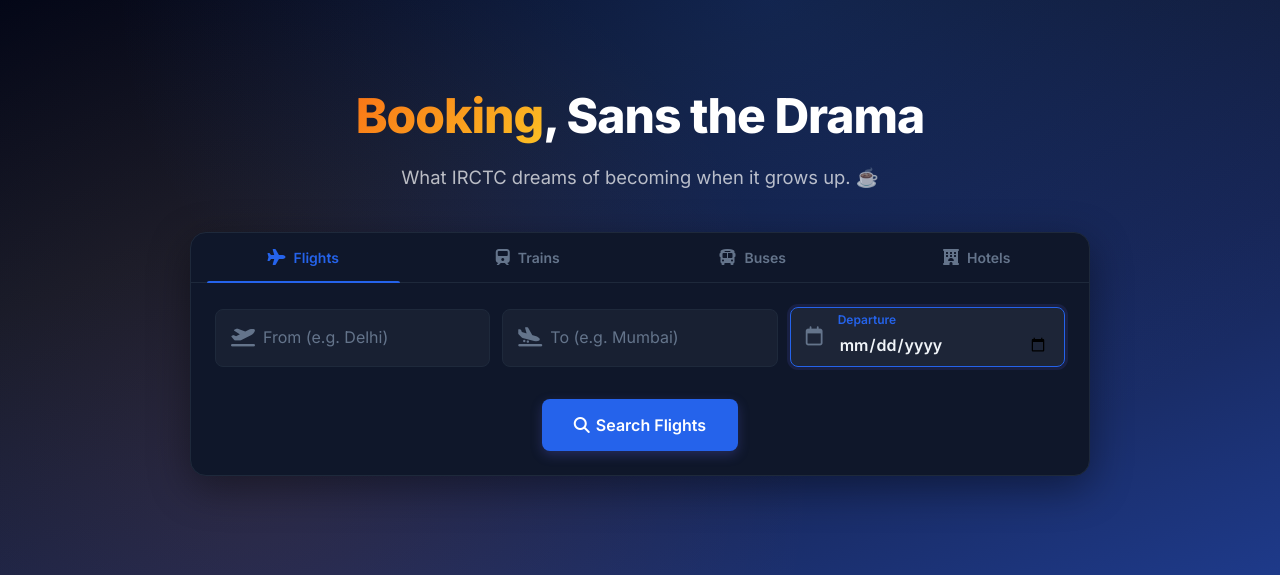
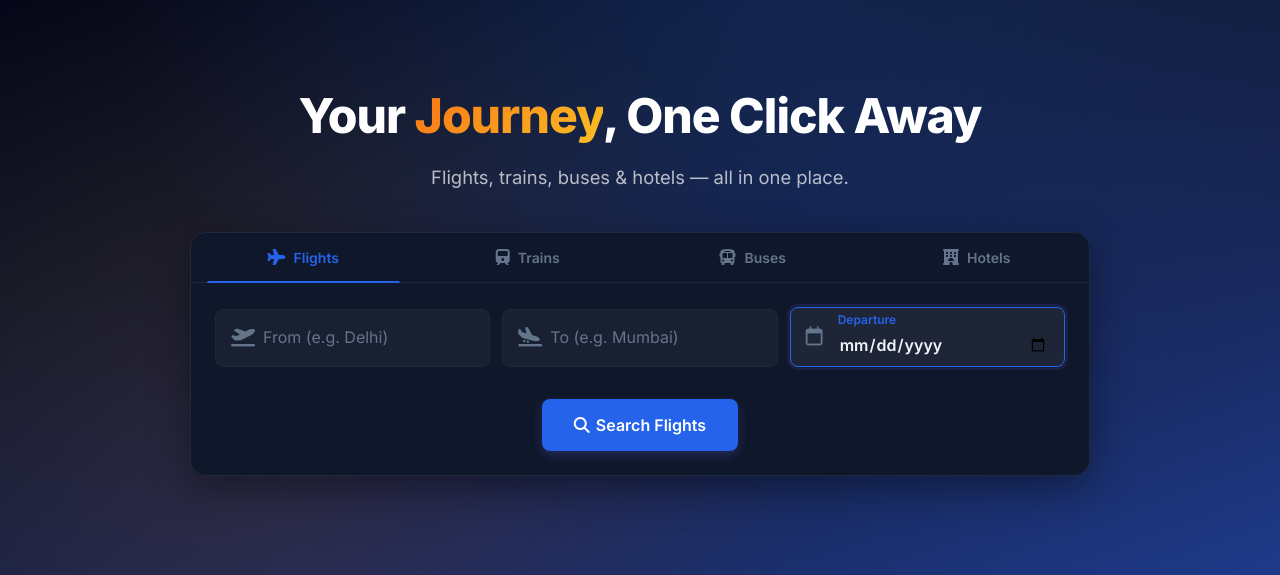
Before and after one commit to biplavbarua/Ticket-Booking-App, a Flask app: page / in a window 1280 px wide. Shown: the part 69-644 px from the top of the page. Run offline with Flask 3, Linux system fonts and the light colour scheme; some libraries are stand-ins or nearby versions.

Commit message:
✏️ Hero: bold & elegant copy, no IRCTC jokes

```diff
--- a/app/templates/index.html
+++ b/app/templates/index.html
@@ -5,10 +5,10 @@
     <div class="hero-bg"></div>
     <div class="hero-content">
         <h1 class="hero-title">
-            <span class="text-gradient">Booking</span>, Sans the Drama
+            Your <span class="text-gradient">Journey</span>, One Click Away
         </h1>
         <p class="hero-subtitle">
-            What IRCTC dreams of becoming when it grows up. ☕
+            Flights, trains, buses & hotels — all in one place.
         </p>
 
         <div class="search-widget mt-8">
```
